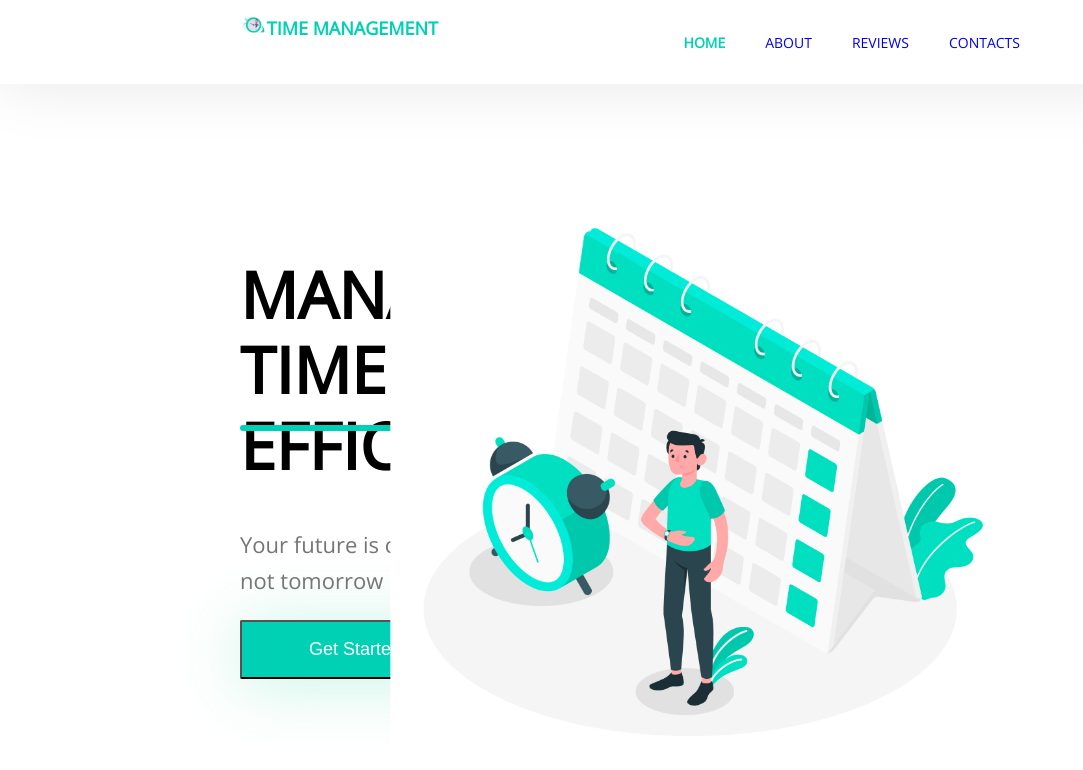
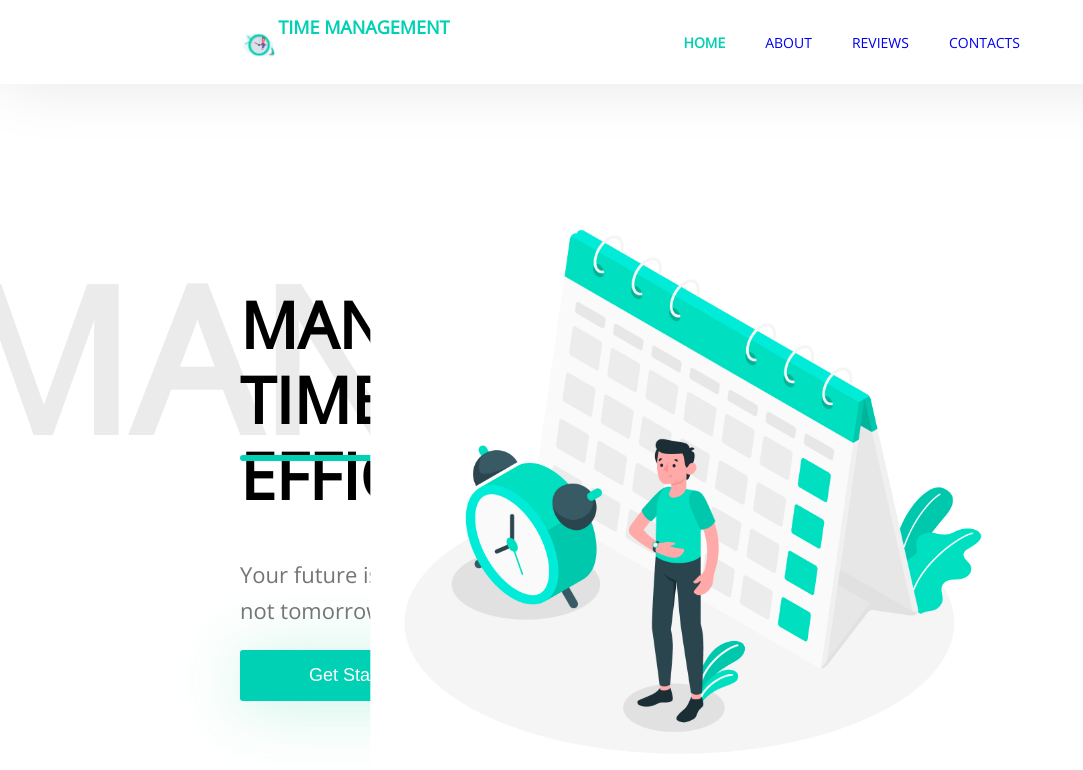
Before and after one commit to logixode/time-management, a plain HTML site: page index.html in a window 1280 px wide. Shown: the whole page, without its empty margins (0-1083 px from the left). Drawn offline with nearby package versions, Linux system fonts and the light colour scheme.

Commit message:
fix logo and branding position

```diff
--- a/style.css
+++ b/style.css
@@ -34,6 +34,7 @@ nav a {
 
 nav .nav-item:hover {
     animation: line 0.3s;
+    margin-bottom: -3px;
     border-bottom: 3px solid #00D1B4;
 }
 
@@ -44,7 +45,10 @@ nav .nav-item:hover {
 }
 
 .logo {
-    width: 7%;
+    /* vertical-align: middle; */
+    width: 10%;
+    margin-bottom: -25px;
+    margin-top: -10px;
 }
 
 .navbar {
@@ -66,7 +70,7 @@ nav .nav-item:hover {
 }
 
 .left {
-    margin-top: 130px;
+    margin-top: 160px;
     flex: 0 0 58.333333%;
     max-width: 58.333333%;
 }
@@ -79,7 +83,7 @@ nav .nav-item:hover {
 }
 
 .right img {
-    width: 650px;
+    width: 670px;
     /* z-index: -9; */
 }
 
@@ -90,13 +94,22 @@ nav .nav-item:hover {
     line-height: 118.42%;
 }
 
+.huge::before {
+    content: 'MANAGE';
+    font-size: 200px;
+    left: -50px;
+    top: 320px;
+    position: absolute;
+    color: rgba(0, 0, 0, 0.08);
+}
+
 .huge::after {
     border-radius: 100px;
     content: '';
     width: 205px;
     height: 6px;
     position: absolute;
-    top: 425px;
+    top: 455px;
     left: 240px;
     background: #00D1B4;
 }
@@ -110,14 +123,33 @@ nav .nav-item:hover {
 button {
     font-size: 18px;
     line-height: 25px;
-    padding: 15px;
+    padding: 13px;
     border-radius: 20px;
+    border: none;
     outline: none;
     width: 230px;
     color: white;
     background: #00D1B4;
     box-shadow: 0px 5px 64px rgba(68, 216, 171, 0.3);
-    border-radius: 2px;
+    border-radius: 3px;
+}
+
+button:hover {
+    color: #00D1B4;
+    background: transparent;
+    padding: 11px;
+    cursor: pointer;
+    border: #00D1B4 solid 2px !important;
+    animation: in-hover 0.5s;
+}
+
+@keyframes in-hover {
+    0% {
+        background: #00D1B4;
+    }
+    100% {
+        background: #fff
+    }
 }
 
 @keyframes line {
```
